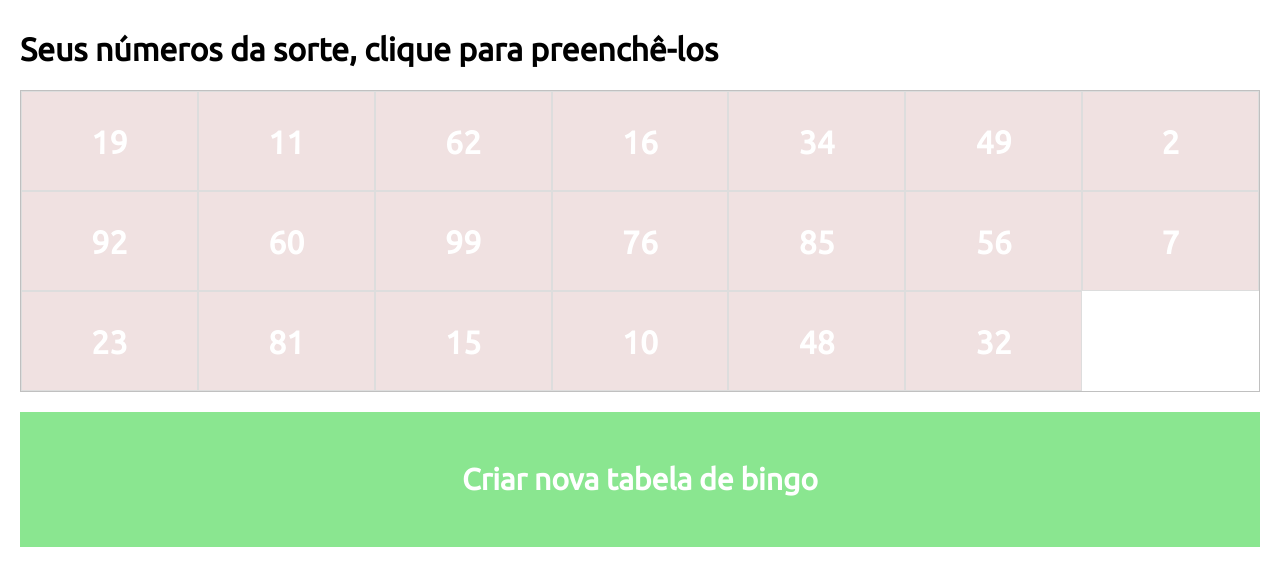
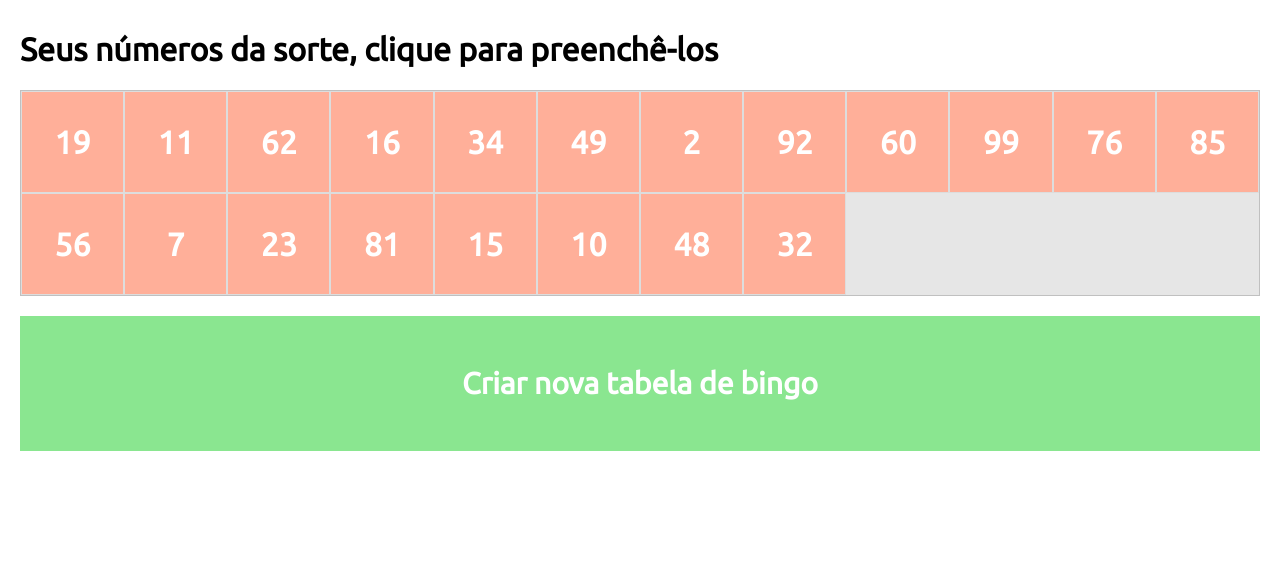
Before and after one commit to NKKFu/biingo, a plain HTML site: page index.html in a window 1280 px wide. Both pictures are taken after a click on the element "Criar nova tabela de bingo". Drawn offline with Linux system fonts and the light colour scheme.

Commit message:
better css

```diff
--- a/styles/index.css
+++ b/styles/index.css
@@ -15,15 +15,12 @@ html {
     border: 1px solid silver;
     flex-wrap: wrap;
     display: grid;
-    grid-template-columns: repeat(auto-fill, minmax(160px, 1fr));
+    grid-template-columns: repeat(auto-fill, minmax(100px, 1fr));
+    background: #e6e6e6;
 }
 
 .list-item {
     display: flex;
-}
-
-input {
-    display: none;
 }
 
 .number-label {
@@ -31,8 +28,7 @@ input {
     text-align: center;
     border: 1px solid #ddd;
     cursor: pointer;
-    background: #f0e1e1;
-    height: 100px;
+    background: #ffaf99;
     line-height: 100px;
     color: white;
     font-weight: bold;
@@ -42,7 +38,7 @@ input {
 }
 
 .checked {
-    background: tomato;
+    background: #a9ed5a;
 }
 
 .create-button {
```
